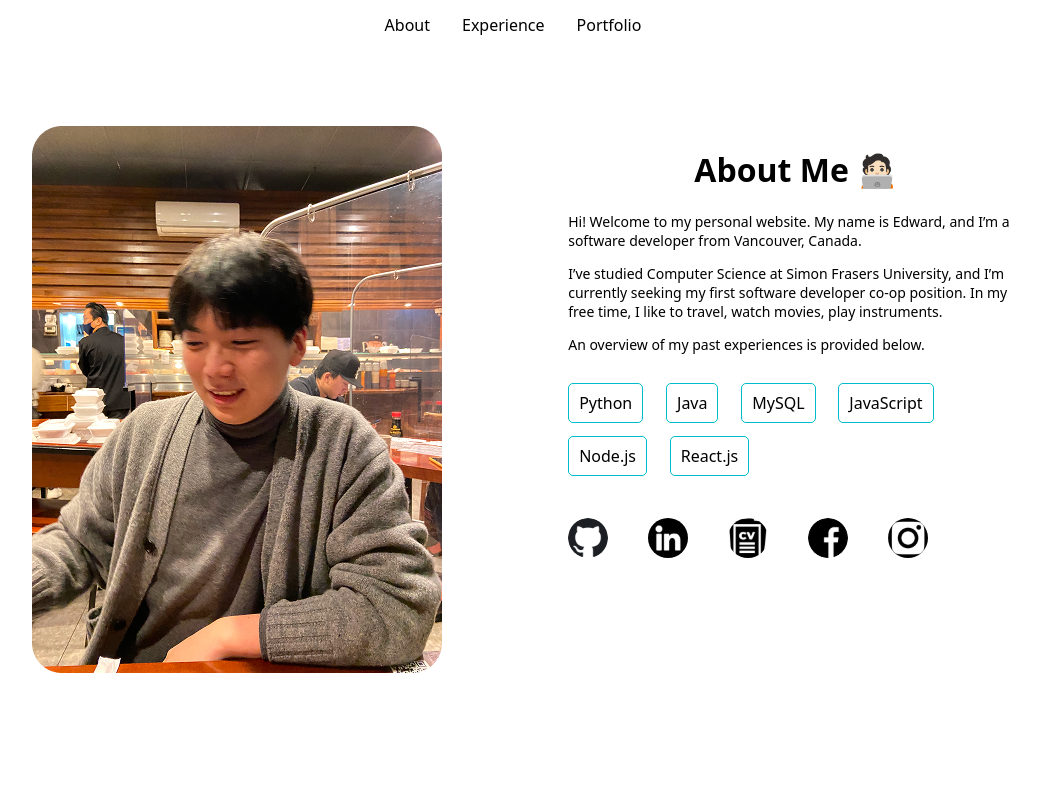
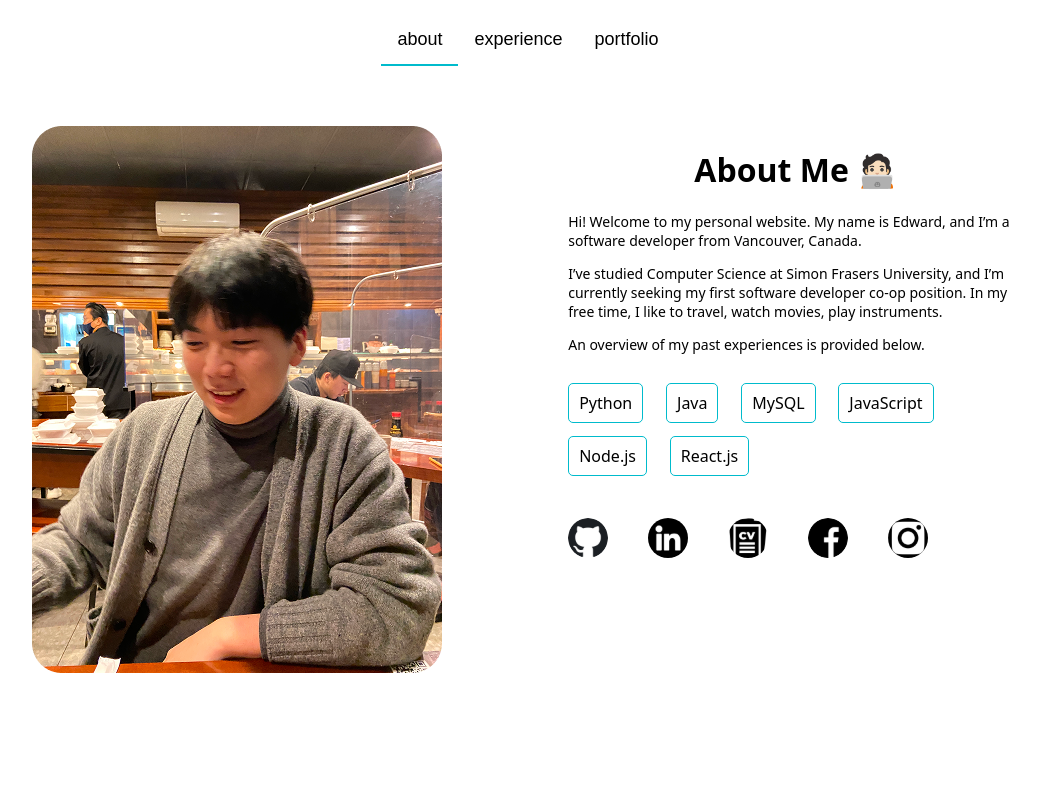
Before and after one commit to euidml/euidml.github.io, a React (Create React App) app: page / in a window 1280 px wide. Shown: the top 800 px of the page, without its empty margins (135-1175 px from the left). Built offline with nearby package versions, Linux system fonts and the light colour scheme.

Commit message:
changed the anchor tags in navbar into buttons with consistent design #20

```diff
--- a/src/Navbar/Navbar.css
+++ b/src/Navbar/Navbar.css
@@ -1,22 +1,39 @@
 #navbar {
   overflow: hidden;
   background-color: #FFFFFF;
-  position: fixed; /* Set the navbar to fixed position */
-  top: 0; /* Position the navbar at the top of the page */
-  width: 100%; /* Full width */
-  /* aligning the elements into center*/
+  position: fixed;
+  top: 0;
+  width: 100%;
   display: flex;
   justify-content: center;
+  padding: 15px;
 
 
+}
+
+#navbar button {
+  float: left;
+  display: block;
+  color: black;
+  background-color: #FFFF;
+  text-align: center;
+  padding: 14px 20px;
+  text-decoration: none;
+  font-size: large;
+  box-shadow: none;
+  border: none;
 }
 
 #navbar.scrolled{
     box-shadow: 0 4px 8px 0 rgba(0,0,0,.2);
 }
 
+#navbar .selected{
+    border-bottom: 2px solid #00BBCC;
+}
+
 /* Links inside the navbar */
-#navbar a {
+#navbar button {
   float: left;
   display: block;
   color: black;
@@ -25,8 +42,6 @@
   text-decoration: none;
 }
 
-/* Change background on mouse-over */
-#navbar a:hover {
-  background: #FFFF;
+#navbar button:hover {
   color: #00BBCC;
 }
--- a/src/Navbar/Navbar.js
+++ b/src/Navbar/Navbar.js
@@ -3,21 +3,24 @@
 import { useEffect, useState } from 'react';
 import './Navbar.css'
 
-function Element({value, onElementClick}){
+function Element({value, className, onElementClick}){
     return(
-        <a href={`#${value}`} onClick={onElementClick}>
-            {value.charAt(0).toUpperCase() + value.slice(1)}
-        </a>
+        <div className={className} onClick={onElementClick}>
+            <button>
+                {value}
+            </button>
+        </div>
+
     );
 }
 
 function NavBar(){
+    const [currentCategory, setCurrentCategory] = useState("about")
     const [scrolled, setScrolled] = useState(false);
-    const elements = ["about", "experience", "portfolio"]; // Don't need useState for static list
+    const categories = ["about", "experience", "portfolio"];
 
     function handleClick(value){
-        // TODO: make the page explorable by navbar
-        //pass
+        setCurrentCategory(value);
     }
 
     useEffect(() => {
@@ -35,15 +38,18 @@ function NavBar(){
 
     return (
         <div id="navbar" className={scrolled ? "scrolled" : ""}>
-            {elements.map((el) => (
+            {
+                categories.map((el)=>(
                     <Element
                         key={el}
                         value={el}
+                        className={currentCategory === el ? "selected" : ""}
                         onElementClick={() => {
                             handleClick(el)
                         }}
                     />
-            ))}
+                ))
+            }
         </div>
     );
 }
```
Lines whose indentation alone changed are shown as unchanged.
